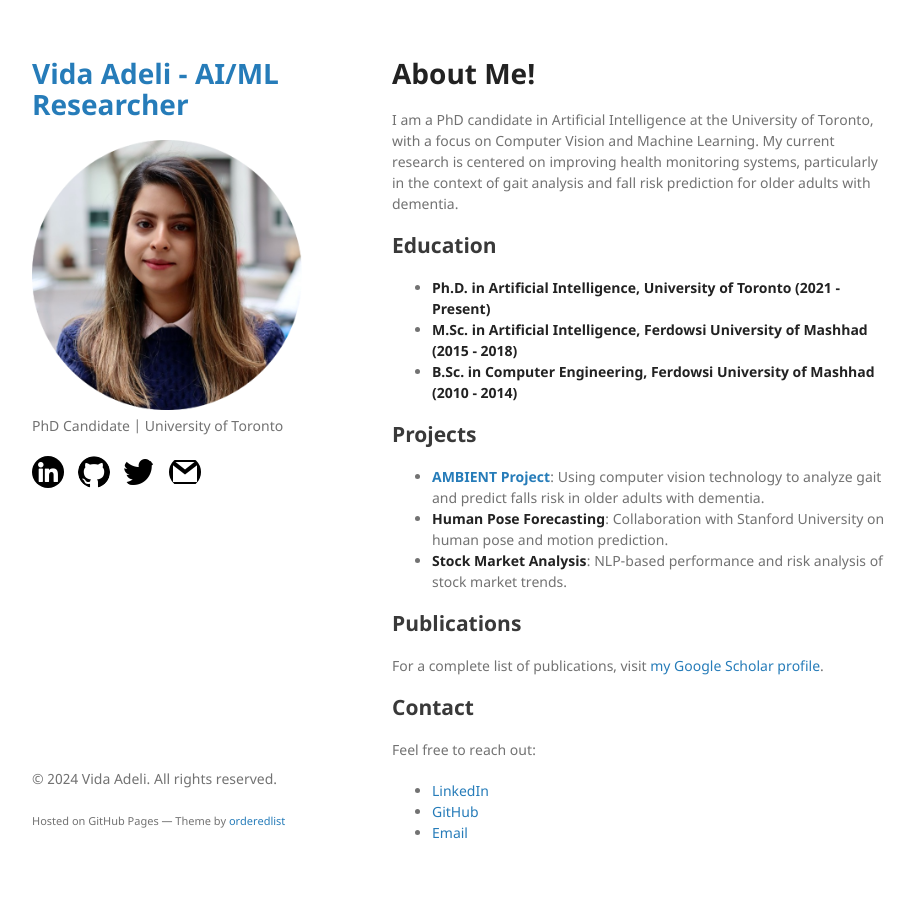
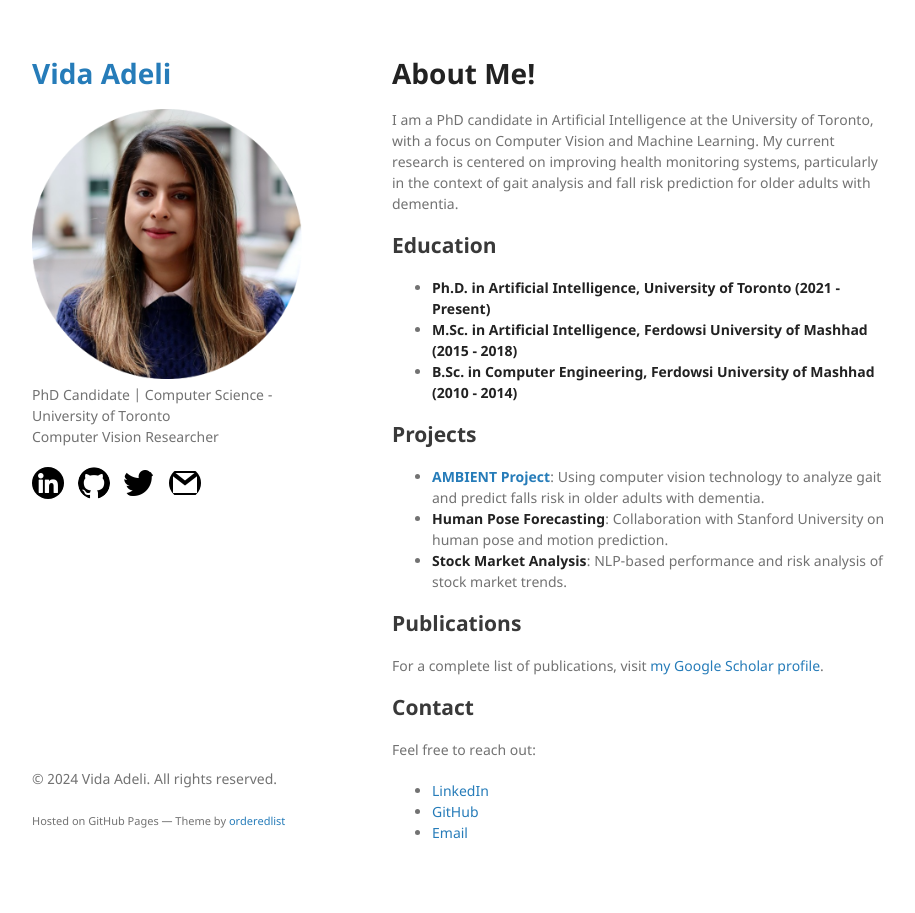
Before and after one commit to vadeli/vadeli.github.io, a Jekyll site: the page built from index.md, in a window 1280 px wide. Shown: the whole page, without its empty margins (178-1093 px from the left). Built offline with Jekyll 4.4.1, drawn with Linux system fonts in a browser that asks for light colours; our own code applies the rules of GitHub Pages for plain Markdown files.

Commit message:
Update _config.yml

```diff
--- a/_config.yml
+++ b/_config.yml
@@ -1,6 +1,6 @@
-title: Vida Adeli - AI/ML Researcher
+title: Vida Adeli
 logo: /assets/img/logo.png
-description: PhD Candidate | University of Toronto
+description: "PhD Candidate | Computer Science - University of Toronto<br>Computer Vision Researcher"
 show_downloads: false
 # google_analytics: UA-XXXXXX-X  # Add your Google Analytics tracking ID here if needed
 theme: jekyll-theme-minimal
```
